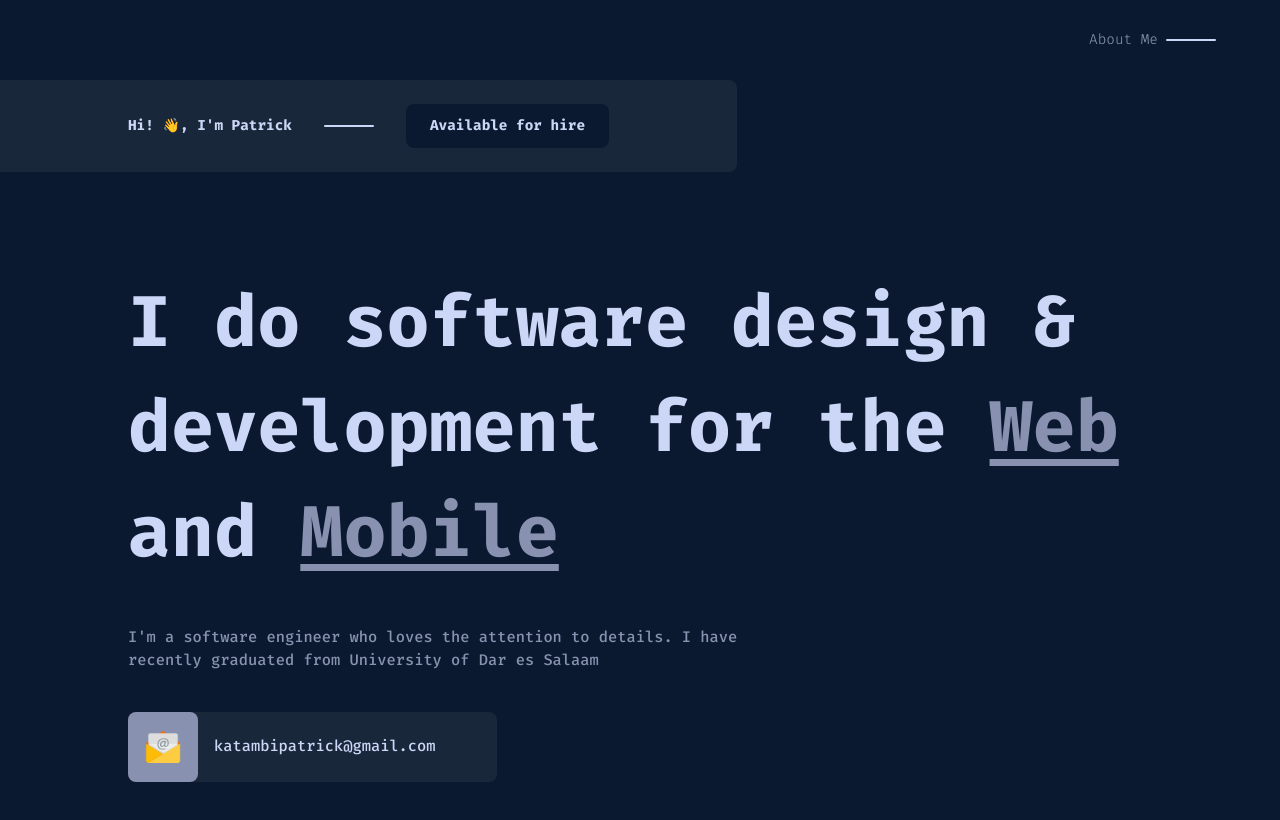
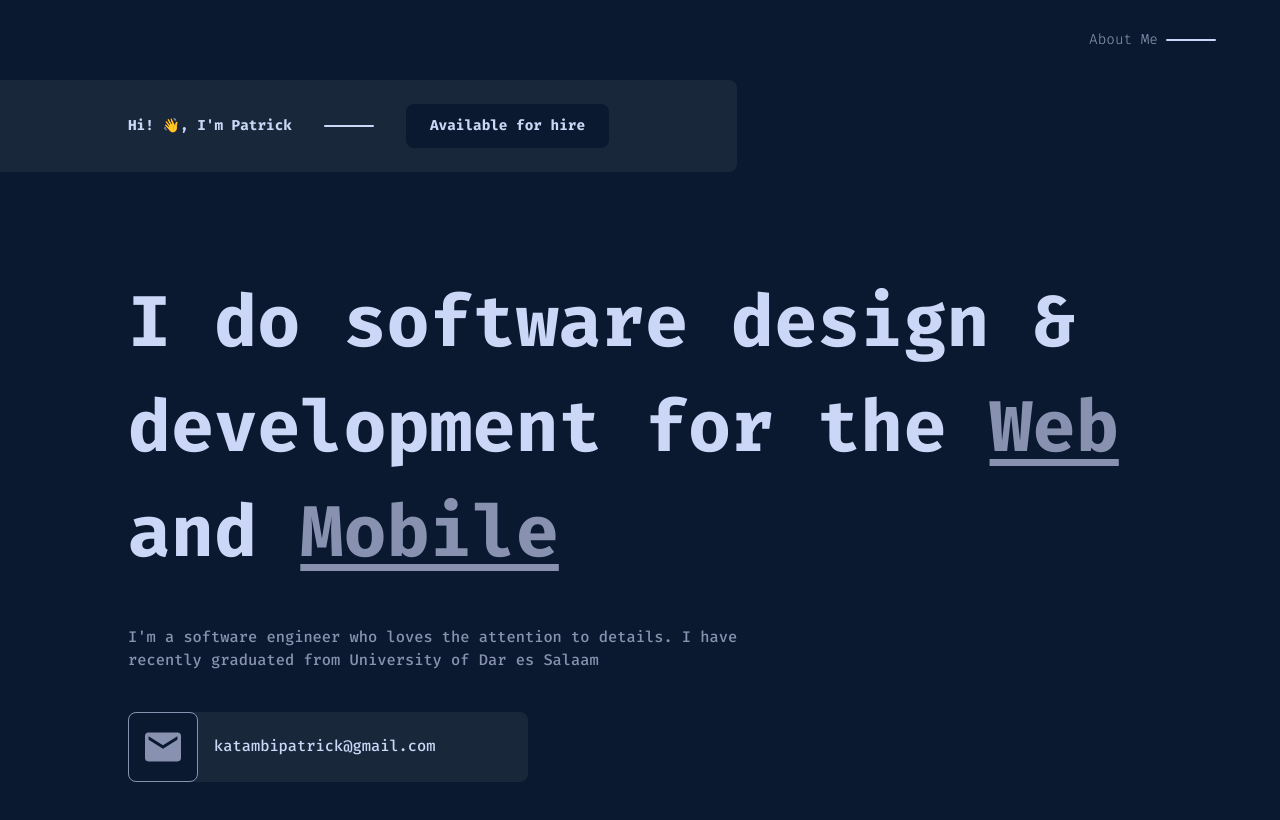
Before and after one commit to patrick-katambi/04-react-portfolio_website_v1, a React (Create React App) app: page / in a window 1280 px wide. Shown: the top 820 px of the page. Built offline with nearby package versions, Linux system fonts and the light colour scheme.

Commit message:
angled whoAmI section animation

```diff
--- a/src/App.jsx
+++ b/src/App.jsx
@@ -2,7 +2,7 @@ import { motion } from "framer-motion";
 import NavigationBar from "./compoents/navigationBar";
 import { useState } from "react";
 import Slider from "./compoents/slider";
-import emailIcon from './images/email_icon.png'
+import emailIcon from "./images/email_icon.png";
 
 function App() {
   const [loadingMessage, setLoadingMessage] = useState("Loading ....");
@@ -49,10 +49,10 @@ function WhoAmI() {
   return (
     <>
       <motion.div
-        initial={{ y: "100vh" }}
-        animate={{ y: 0 }}
+        initial={{ y: "100vh", rotate: "30deg", scale: 0.8 }}
+        animate={{ y: 0, rotate: 0, scale: 1 }}
         transition={{ type: "spring", duration: 1, delay: 2.5 }}
-        className="w-full bg-primary my-[100px] px-[10%] text-secondary font-codeBold text-[70px]"
+        className="bg-primary my-[100px] mx-[10%] text-secondary font-codeBold text-[70px]"
       >
         <h1>
           I do software design & development for the{" "}
@@ -64,11 +64,25 @@ function WhoAmI() {
         </h1>
         <div className="w-[60%] font-codeMedium text-[15px] text-accent">
           <p className="my-[40px] ">
-            I'm a software engineer who loves the attention to details. I have recently graduated from University of Dar es Salaam
+            I'm a software engineer who loves the attention to details. I have
+            recently graduated from University of Dar es Salaam
           </p>
-          <div className="w-[60%] bg-offset flex flex-row justify-start items-center text-secondary rounded-lg gap-x-4">
-            <div className="w-[70px] h-[70px] p-4 bg-accent rounded-lg">
-              <img className="h-full w-full" src={emailIcon} alt=""/>
+          <div className="w-[400px] bg-offset flex flex-row justify-start items-center text-secondary rounded-lg gap-x-4">
+            <div className="w-[70px] h-[70px] p-4 bg-primary rounded-lg border-accent border-[1px] border-solid">
+              {/* <img className="h-full w-full" src={emailIcon} alt=""/> */}
+              <svg
+                xmlns="http://www.w3.org/2000/svg"
+                width="100%"
+                height="100%"
+                viewBox="0 0 20 16"
+              >
+                <path
+                  id="ic_markunread_24px"
+                  d="M20,4H4A2,2,0,0,0,2.01,6L2,18a2.006,2.006,0,0,0,2,2H20a2.006,2.006,0,0,0,2-2V6A2.006,2.006,0,0,0,20,4Zm0,4-8,5L4,8V6l8,5,8-5Z"
+                  transform="translate(-2 -4)"
+                  fill="#8892B0"
+                />
+              </svg>
             </div>
             <p>katambipatrick@gmail.com</p>
           </div>
```
